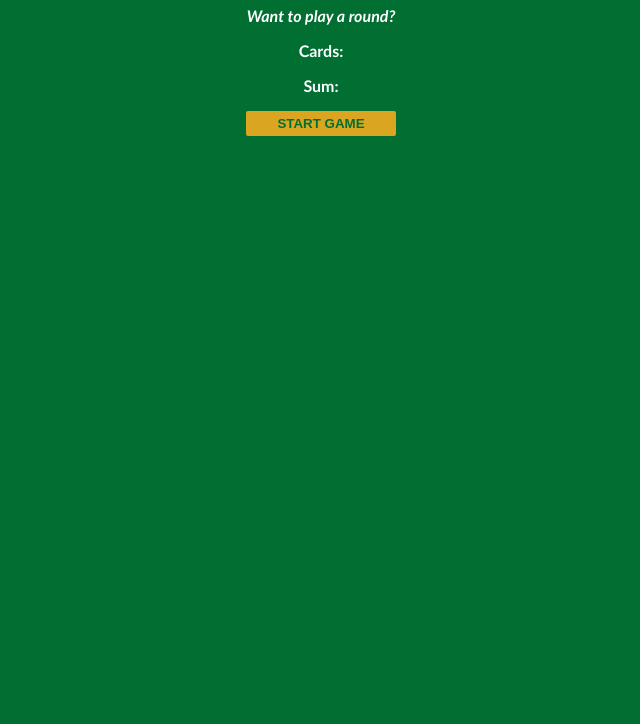
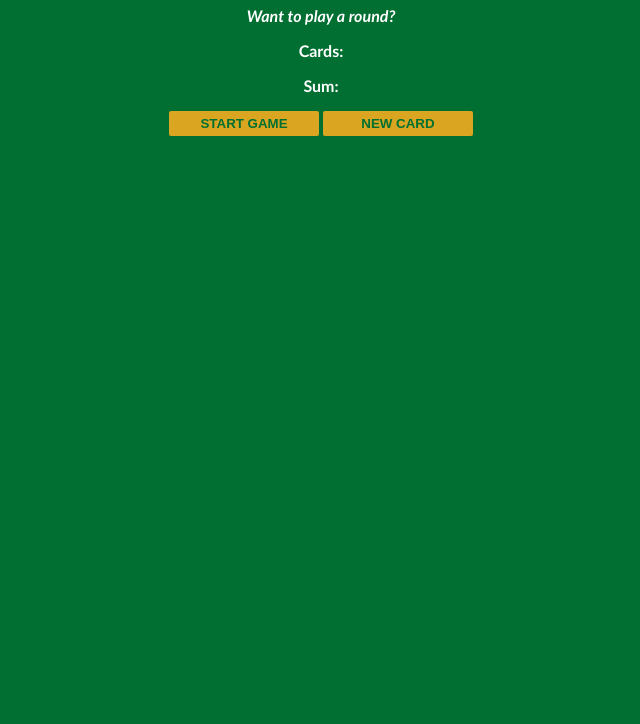
Before and after one commit to ichiomafrancis/Javascript_free_course_from_Scrimba, a plain HTML site: page blackJackGame/index.html in a window 1280 px wide. Shown: the part 76-800 px from the top of the page, without its empty margins (319-959 px from the left). Drawn offline with Linux system fonts and the light colour scheme.

Commit message:
added a NEW GAME button and created a function that will run once the button is clicked

```diff
--- a/blackJackGame/index.html
+++ b/blackJackGame/index.html
@@ -15,6 +15,8 @@
     <p id="cards-el">Cards:</p>
     <p id="sum-el">Sum:</p>
     <button type="button" class="btn" onclick="startGame()">START GAME</button>
+    <!-- <br /> -->
+    <button type="button" class="btn" onclick="newCard()">NEW CARD</button>
 
     <script src="index.js"></script>
   </body>
--- a/blackJackGame/index.js
+++ b/blackJackGame/index.js
@@ -19,6 +19,10 @@ function startGame() {
     isAlive = false;
   }
 
+  function newCard() {
+    console.log("Drawing a new card from the deck !");
+  }
+
   // sumEl.innerText = `"Sum: ${sum}"`;
   cardsEl.innerText = "Cards: " + firstCard + " " + secondCard;
   sumEl.innerText = "Sum: " + sum;
--- a/blackJackGame/style.css
+++ b/blackJackGame/style.css
@@ -30,4 +30,5 @@ button {
   padding-bottom: 5px;
   border: none;
   border-radius: 2px;
+  margin-bottom: 10px;
 }
```
